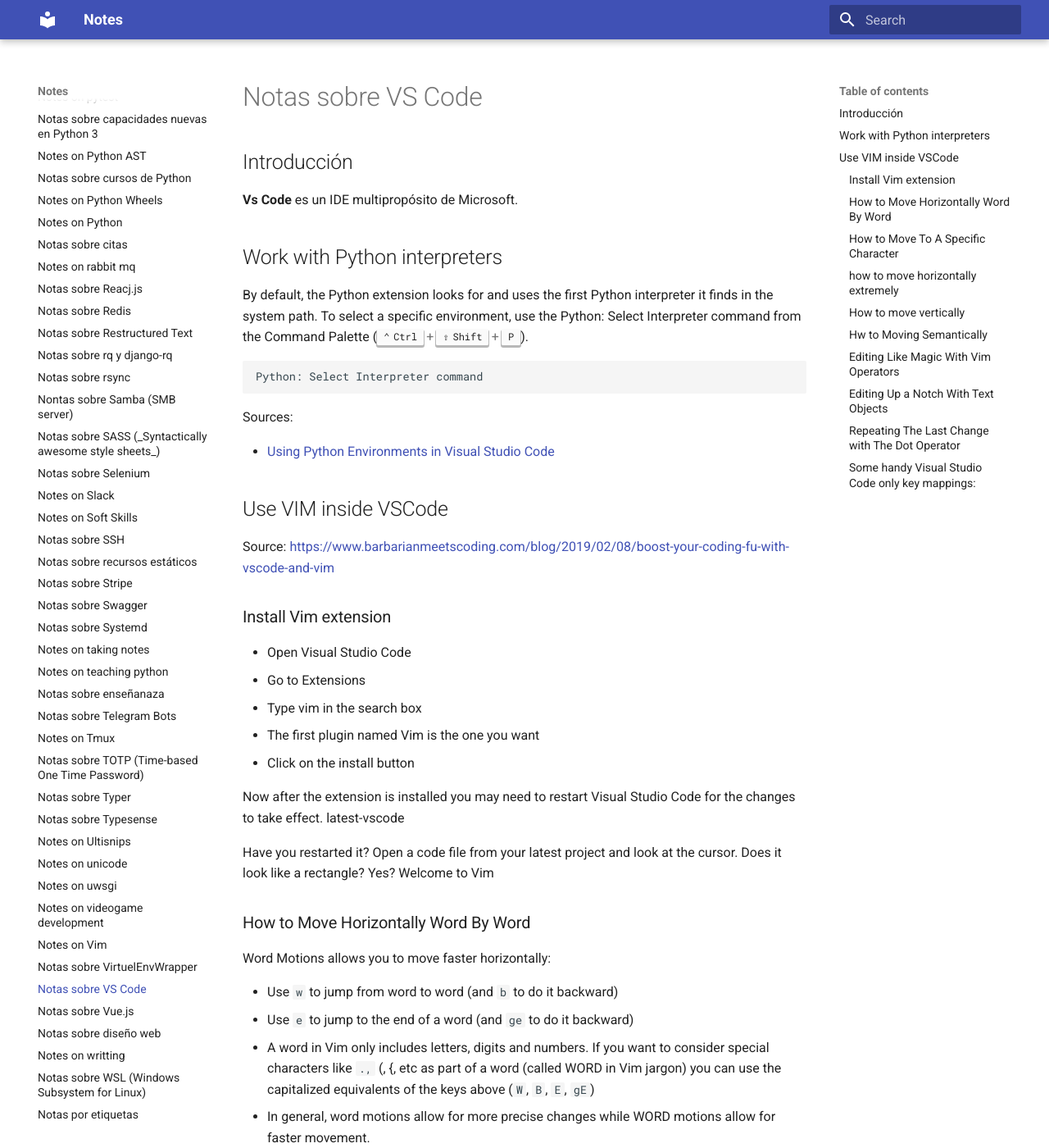
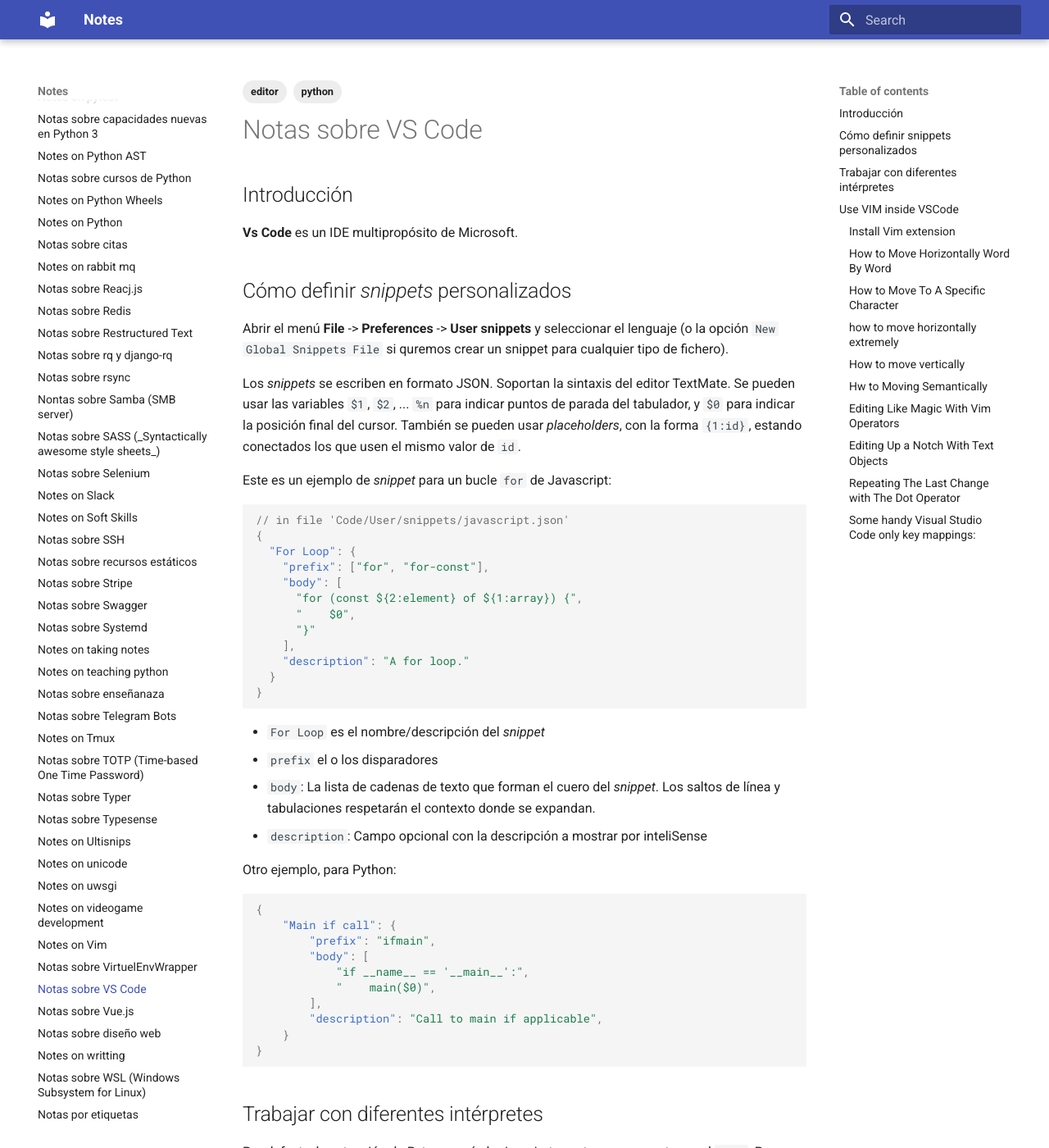
Before and after one commit to euribates/notes, an MkDocs documentation site: the page built from docs/notes-on-vscode.md, in a window 1280 px wide and 1400 px high. Shown: the whole window at 82% size. Built offline with MkDocs 1.6.1 and Material for MkDocs 9.7.7, drawn with Linux system fonts in a browser that asks for light colours; some of the changed text lies outside the part shown.

Commit message:
Notas wover vs code y WSL

````diff
--- a/docs/notes-on-vscode.md
+++ b/docs/notes-on-vscode.md
@@ -1,5 +1,8 @@
 ---
 title: Notas sobre VS Code
+tags:
+  - editor
+  - python
 ---
 
 
@@ -7,17 +10,58 @@
 
 **Vs Code** es un IDE multipropósito de Microsoft.
 
+## Cómo definir _snippets_ personalizados
 
-## Work with Python interpreters
+Abrir el menú **File** -> **Preferences** -> **User snippets** y seleccionar el lenguaje (o la opción `New Global Snippets File` si quremos crear un snippet para cualquier tipo de fichero).
 
-By default, the Python extension looks for and uses the first Python
-interpreter it finds in the system path. To select a specific environment, use
-the Python: Select Interpreter command from the Command Palette
-(++ctrl+shift+p++).
+Los _snippets_ se escriben en formato JSON. Soportan la sintaxis del
+editor TextMate. Se pueden usar las variables `$1`, `$2`, ... `%n`
+para indicar puntos de parada del tabulador, y `$0` para indicar la posición final del cursor. También se pueden usar _placeholders_, con la forma `{1:id}`, estando conectados los que usen el mismo valor de `id`.
 
+Este es un ejemplo de _snippet_ para un bucle `for` de Javascript:
+
+```json
+// in file 'Code/User/snippets/javascript.json'
+{
+  "For Loop": {
+    "prefix": ["for", "for-const"],
+    "body": [
+      "for (const ${2:element} of ${1:array}) {",
+      "    $0",
+      "}"
+    ],
+    "description": "A for loop."
+  }
+}
 ```
-Python: Select Interpreter command
+
+- `For Loop` es el nombre/descripción del _snippet_
+- `prefix` el o los disparadores
+- `body`: La lista de cadenas de texto que forman el cuero
+  del _snippet_. Los saltos de línea y tabulaciones respetarán
+  el contexto donde se expandan.
+- `description`: Campo opcional con la descripción a mostrar
+  por inteliSense
+
+Otro ejemplo, para Python:
+
+```json
+{
+	"Main if call": {
+		"prefix": "ifmain",
+		"body": [
+			"if __name__ == '__main__':",
+			"    main($0)",
+		],
+		"description": "Call to main if applicable",
+	}
+}
 ```
+
+## Trabajar con diferentes intérpretes
+
+Por defecto, la extensión de Pyton usurá el primer imterprete que encuentre en el `PATH`. Para seleccionar un entorno específico hay que seleccionar `Python: Select Interpreter command` desde la paleta do comandos ++ctrl+shift+p++.
+
 
 Sources:
 
````
Also changed, not shown: docs/notes-on-wsl.md (+4 -4 lines).
